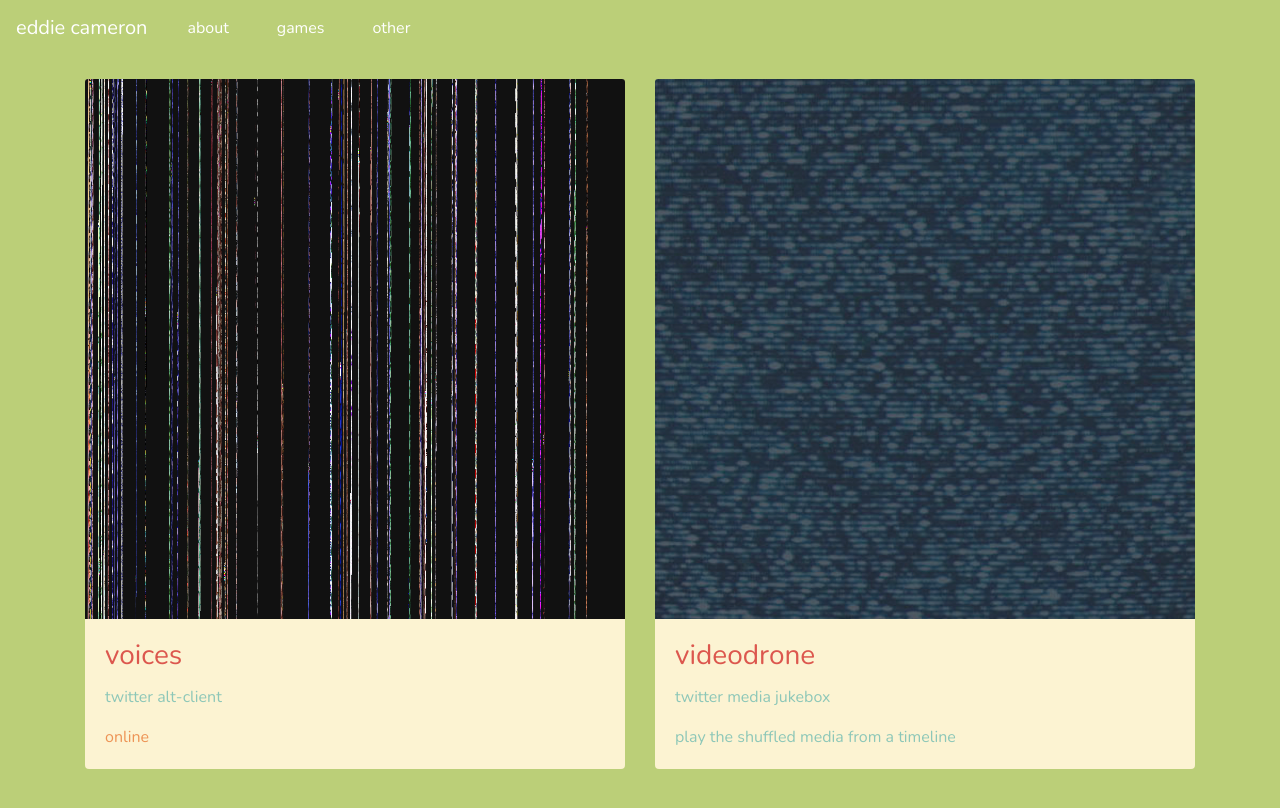
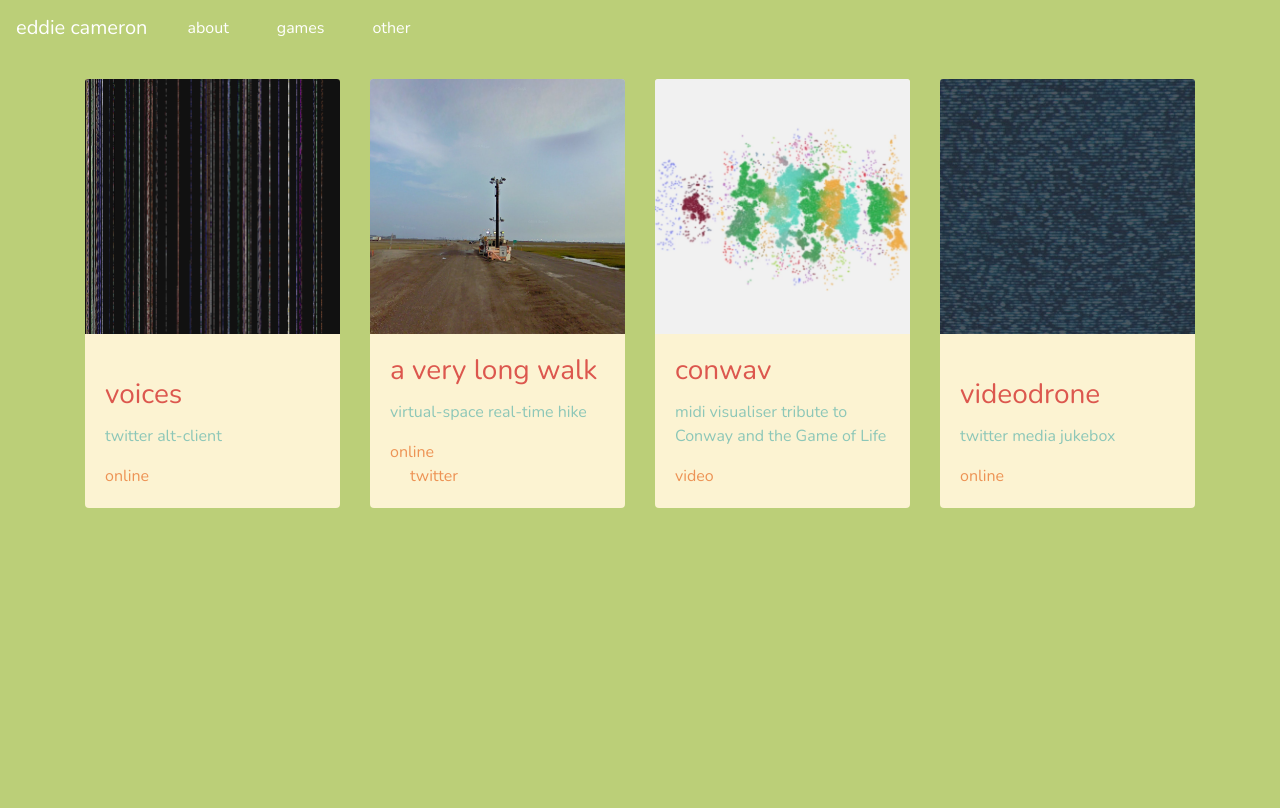
Before and after one commit to EddieCameron/eddiecameron.github.io, a Jekyll site: the page built from other/index.html, in a window 1280 px wide. Shown: the top 808 px of the page. Built offline with Jekyll 4.4.1, drawn with Linux system fonts in a browser that asks for light colours.

Commit message:
some more stuff

```diff
--- a/other/index.html
+++ b/other/index.html
@@ -26,11 +26,30 @@ title: other
       </div>
 
     <div class="card mb-4 bg-light border-0">
+      <img class="card-img-top img-fluid" title="a very long walk" src="{{ "/assets/images/averylongwalkheader.png" | relative_url }}" alt="" />
+      <div class="card-body d-flex justify-content-end flex-column">
+        <h3 class="card-title">a very long walk</h3>
+        <p class="card-text">virtual-space real-time hike</p>
+        <a href="https://tramper.glitch.me" class="card-link">online</a>
+        <a href="https://twitter.com/verylongwalk" class="card-link">twitter</a>
+      </div>
+    </div>
+
+    <div class="card mb-4 bg-light border-0">
+      <img class="card-img-top img-fluid" title="conwav" src="{{ "/assets/images/conwav.png" | relative_url }}" alt="" />
+      <div class="card-body d-flex justify-content-end flex-column">
+        <h3 class="card-title">conwav</h3>
+        <p class="card-text">midi visualiser tribute to Conway and the Game of Life</p>
+        <a href="https://vimeo.com/407021493" class="card-link">video</a>
+      </div>
+    </div>
+
+    <div class="card mb-4 bg-light border-0">
       <img class="card-img-top img-fluid" title="videodrone" src="{{ "/assets/images/videodrone.png" | relative_url }}" alt="" />
       <div class="card-body d-flex justify-content-end flex-column">
         <h3 class="card-title">videodrone</h3>
         <p class="card-text">twitter media jukebox</p>
-        <p class="card-text">play the shuffled media from a timeline</p>
+        <a href="http://videodrone.eddiecameron.fun" class="card-link">online</a>
       </div>
     </div>
   </div>
```
Also changed, not shown: assets/images/averylongwalkheader.png (added), assets/images/conwav.png (added).
